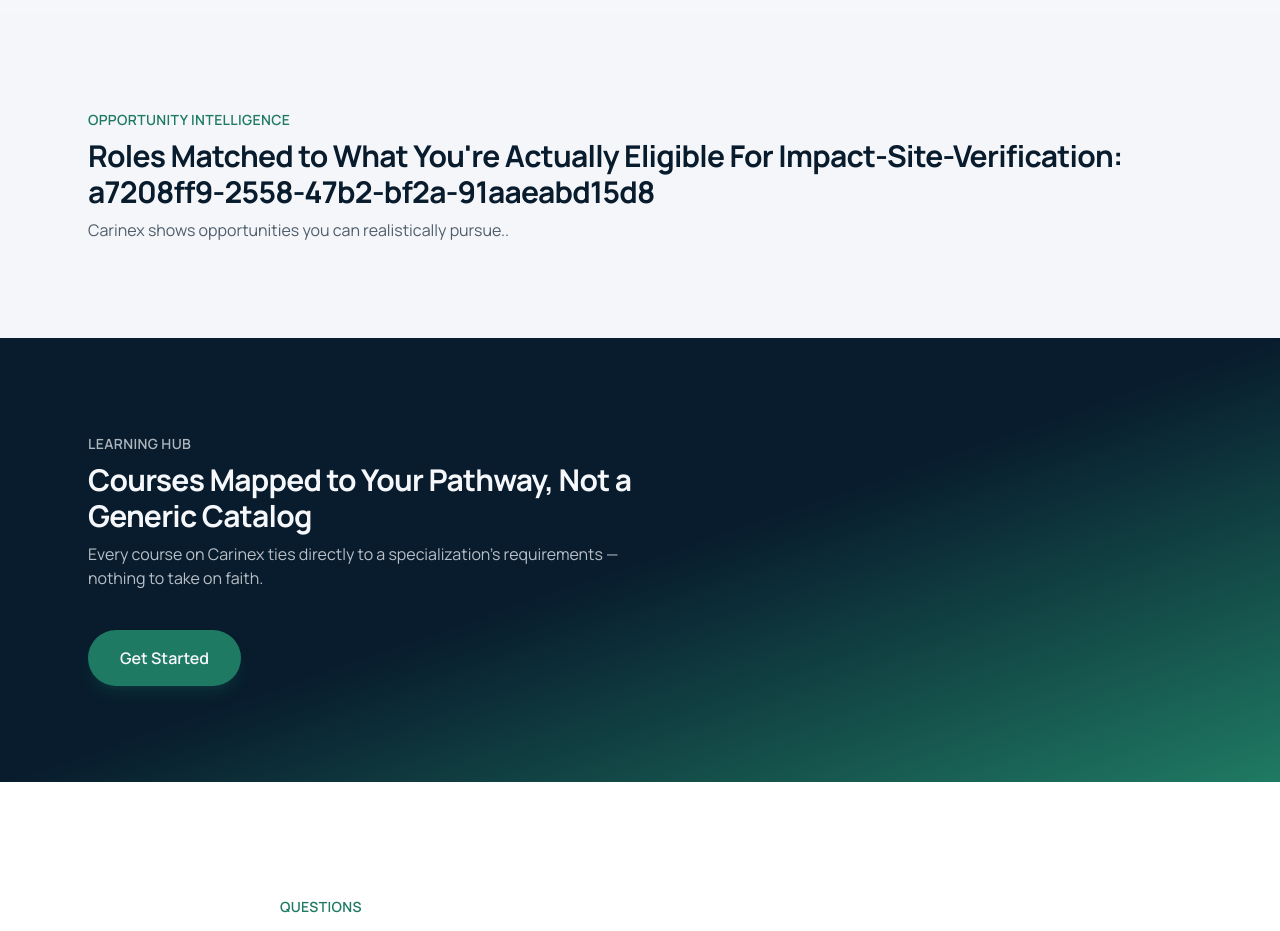
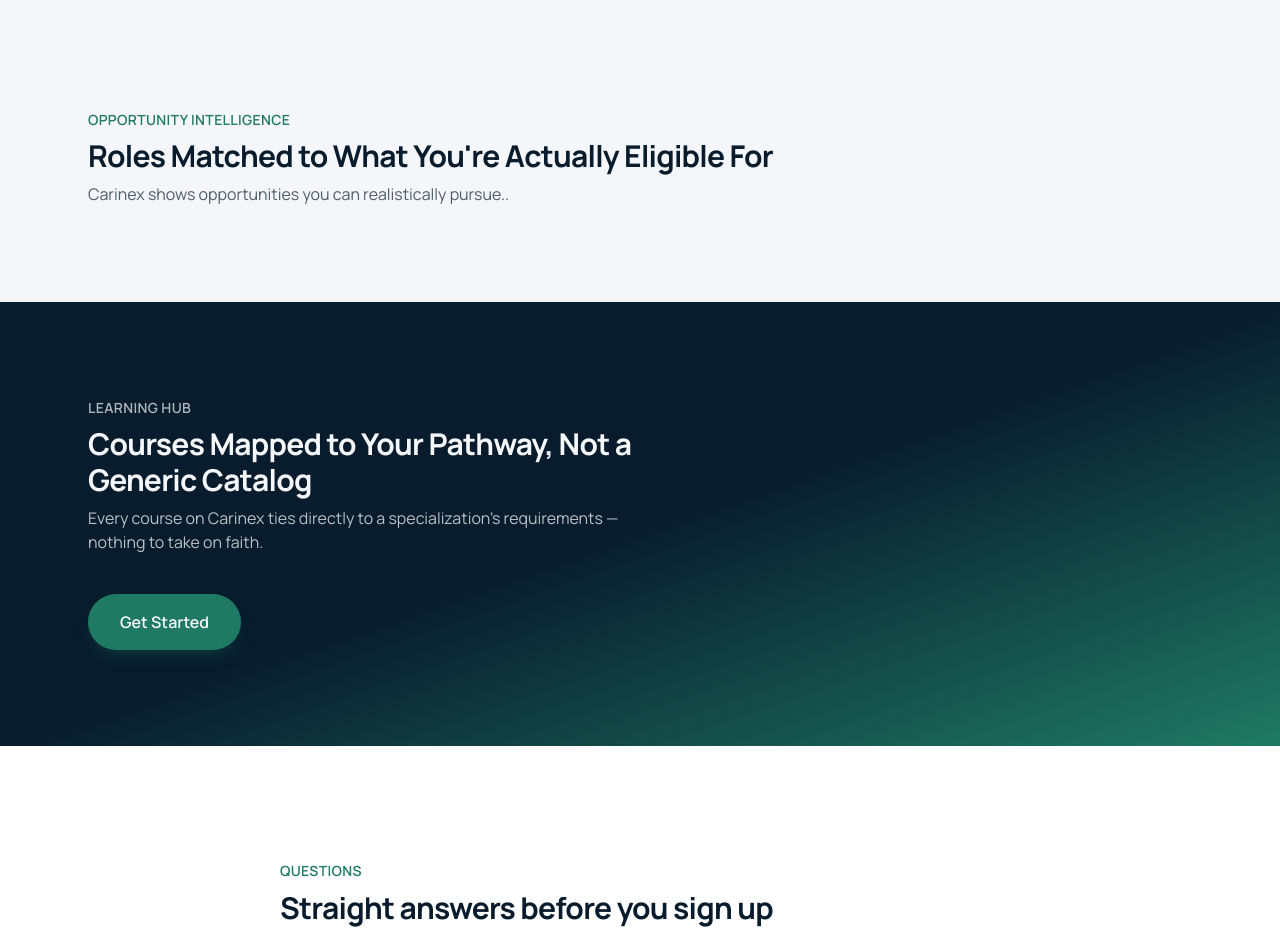
Before and after one commit to isaaczauyei-cyber/Carinex.ai, a Next.js app: page / in a window 1280 px wide. Shown: the part 3180-4111 px from the top of the page. Built offline with nearby package versions, Linux system fonts and the light colour scheme; no server answers.

Commit message:
Update title in ComingSoon component

```diff
--- a/app/page.tsx
+++ b/app/page.tsx
@@ -23,7 +23,7 @@ export default function Home() {
         <div className="mx-auto max-w-6xl px-6">
           <ComingSoon
             eyebrow="Opportunity Intelligence"
-            title="Roles Matched to What You're Actually Eligible For Impact-Site-Verification: a7208ff9-2558-47b2-bf2a-91aaeabd15d8"
+            title="Roles Matched to What You're Actually Eligible For"
             description="Carinex shows opportunities you can realistically pursue.."
           />
         </div>
```
